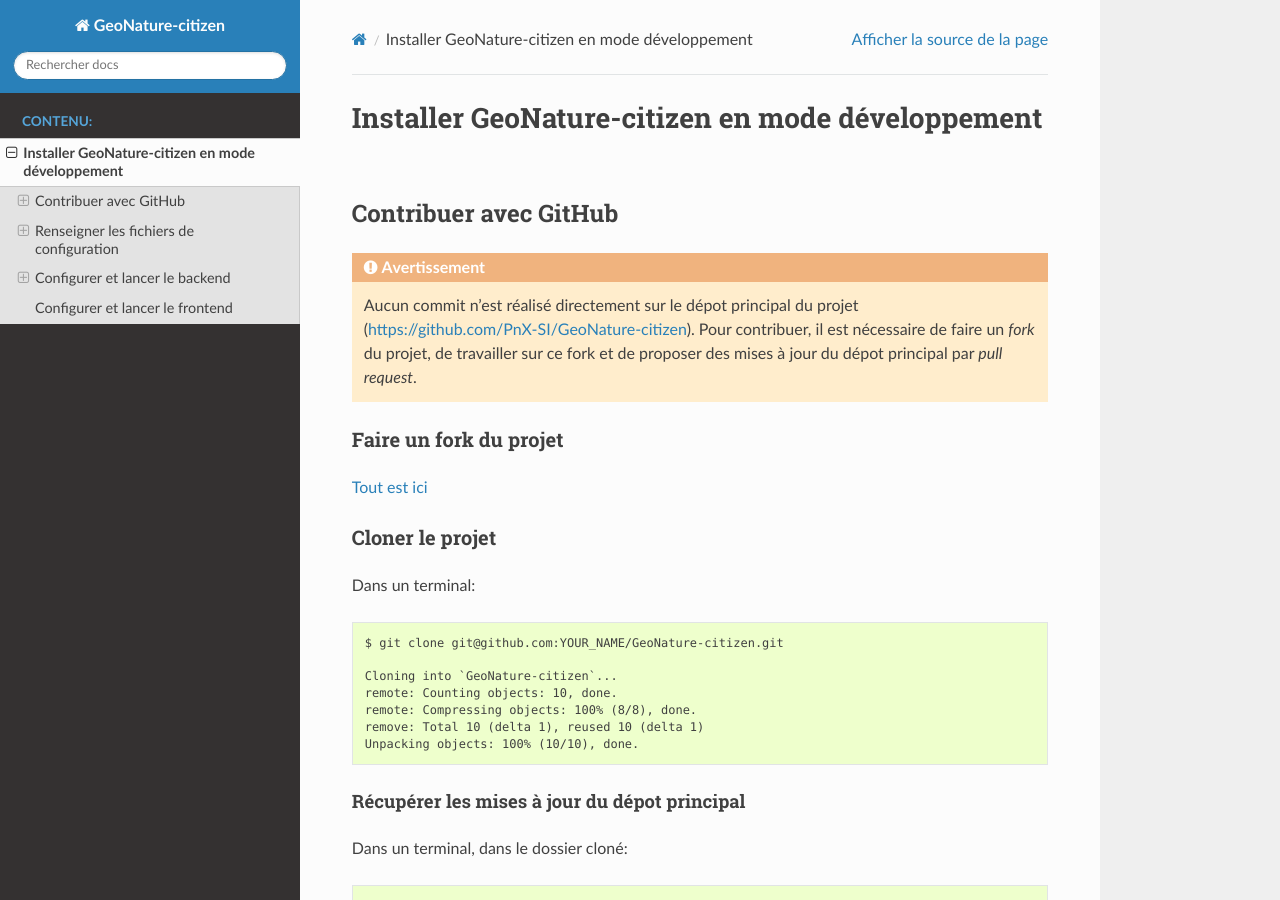
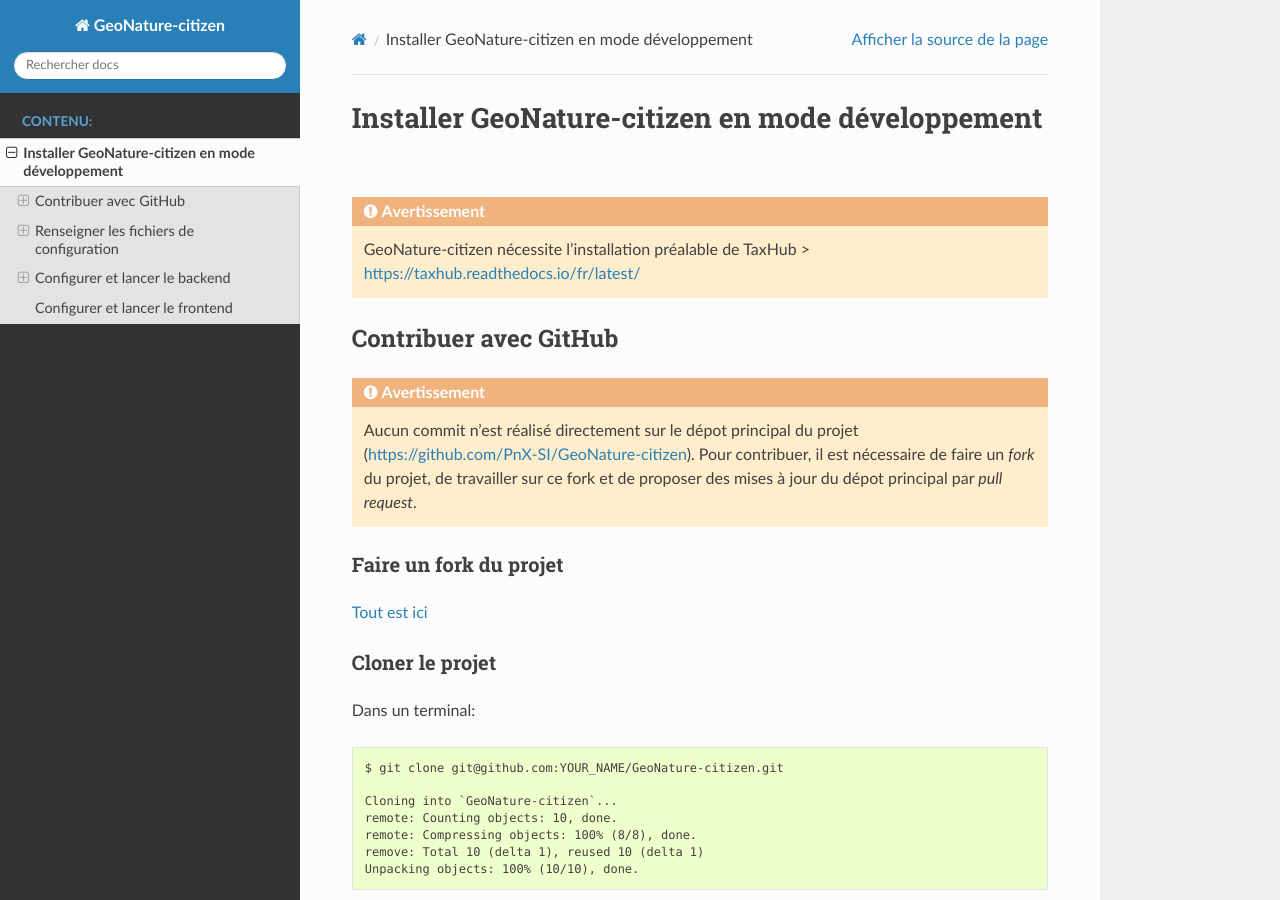
Before and after one commit to PnX-SI/GeoNature-citizen, a Sphinx documentation site: the page built from docs/devs/index.rst, in a window 1280 px wide and 900 px high. Built offline with Sphinx 7.4.7 and the Read the Docs theme 2.0.0, drawn with Linux system fonts in a browser that asks for light colours.

Commit message:
Update dev docs (add taxhub requirement)

```diff
--- a/docs/devs/index.rst
+++ b/docs/devs/index.rst
@@ -1,5 +1,10 @@
 Installer GeoNature-citizen en mode développement
 =================================================
+
+.. warning::
+
+    GeoNature-citizen nécessite l'installation préalable de TaxHub > https://taxhub.readthedocs.io/fr/latest/
+
 
 **********************
 Contribuer avec GitHub
```
